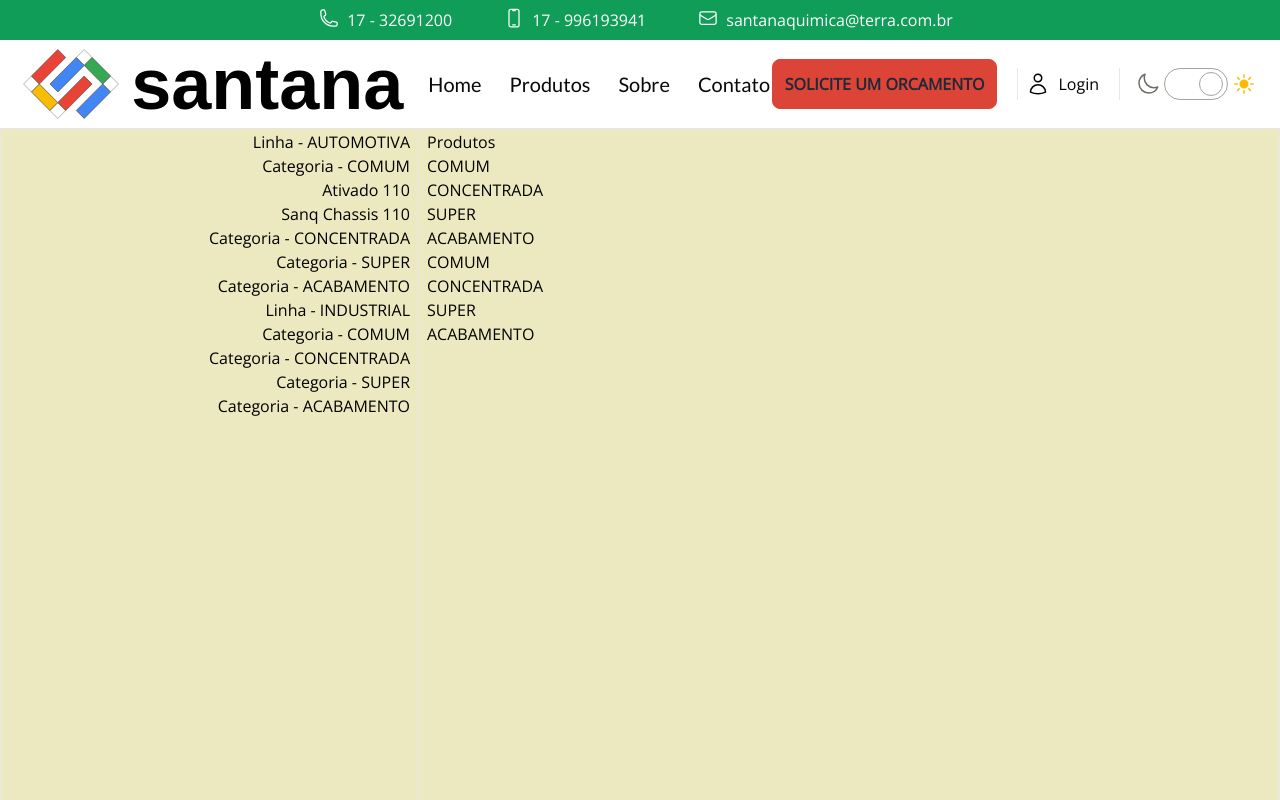
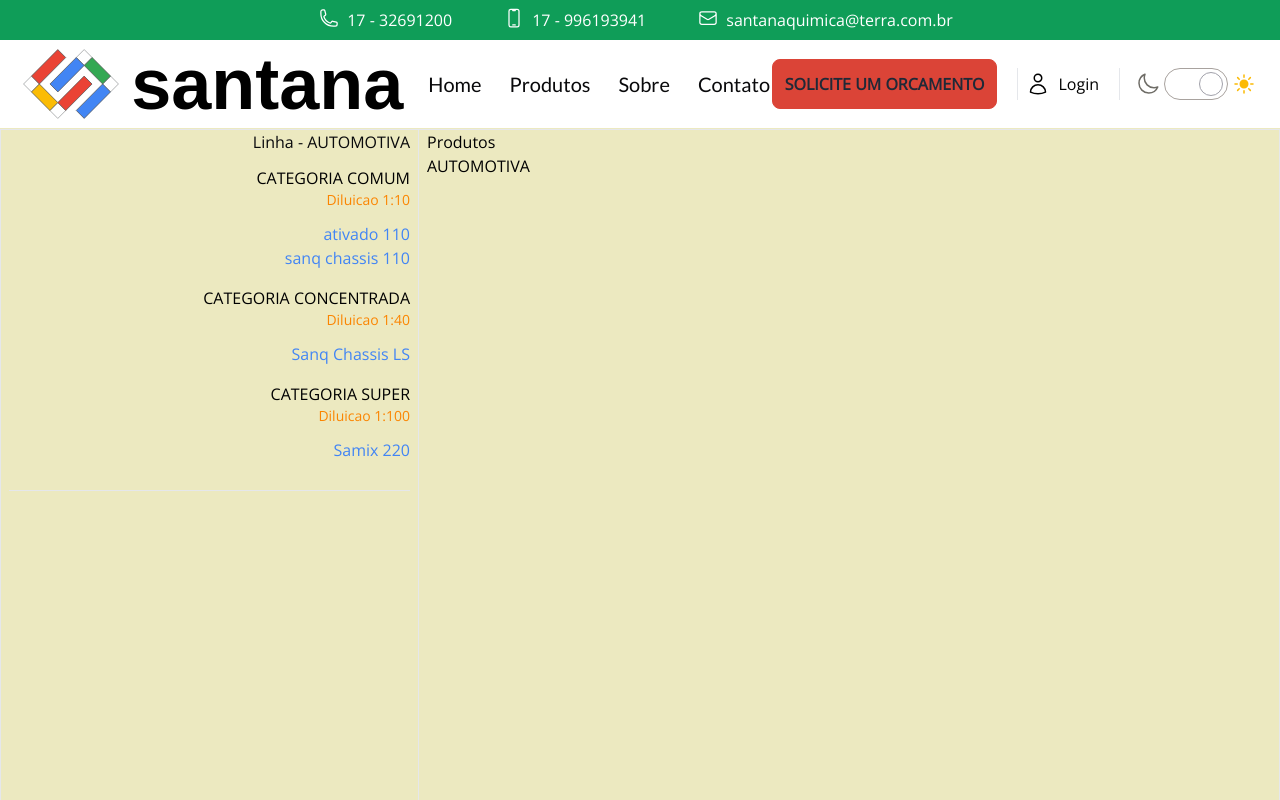
Before and after one commit to jcsj89/front-santana, a Next.js app: page /produtos in a window 1280 px wide. Shown: the top 800 px of the page. Built offline with nearby package versions, Linux system fonts and the light colour scheme; a web font is replaced by a local one.

Commit message:
27.03.24

```diff
--- a/src/app/(public)/produtos/page.tsx
+++ b/src/app/(public)/produtos/page.tsx
@@ -1,18 +1,22 @@
 "use client";
 import AsideMenu from "@/components/layout/produtos/AsideMenu";
-import CategoryProductsModel from "@/core/CategoryProductsModel";
 import Product from "@/core/ProductModel";
-import { categoriesList } from "@/data/CategoryList";
-import { productsList } from "@/data/ProductsList";
+import {
+  getCategory,
+  getClassification,
+  productsList,
+} from "@/data/ProductsList";
 
 import { useEffect, useState } from "react";
 
 const Produtos = () => {
   const [produtos, setProdutos] = useState<Product[]>([]);
-  const [categorias, setCategorias] = useState<CategoryProductsModel[]>([]);
+  const [categorias, setCategorias] = useState<string[]>([]);
+  const [classificacao, setClassificacao] = useState<string[]>([]);
 
   useEffect(() => {
-    setCategorias(categoriesList);
+    setCategorias(getCategory());
+    setClassificacao(getClassification());
     setProdutos(productsList.filter((p) => p.showInWeb && p.active));
   }, []);
 
@@ -21,7 +25,7 @@
       <div className="flex lg:container border  w-full">
         {/* Left Side */}
         <div className="w-1/3 text-xs sm:text-sm md:text-base">
-          <AsideMenu categories={categorias.sort()} products={produtos} />
+          <AsideMenu classification={classificacao} categories={categorias.sort()} products={produtos} />
         </div>
 
         {/* Right Side */}
@@ -29,9 +33,7 @@
           <h1>Produtos</h1>
           {categorias?.map((i) => (
             <p key={Math.random()}>
-              {i.classification.map((i) => (
                 <p key={Math.random()}>{i}</p>
-              ))}
             </p>
           ))}
         </div>
--- a/src/components/layout/produtos/AsideGroup.tsx
+++ b/src/components/layout/produtos/AsideGroup.tsx
@@ -1,48 +1,53 @@
 "use client";
 import Product from "@/core/ProductModel";
-import { productsList } from "@/data/ProductsList";
-import { useEffect } from "react";
+import Link from "next/link";
 
 interface AsideGroupProps {
-  title: string;
-  subTitle?: string;
-  items?: string[];
-  titleClassName?: string;
-  subTitleClassName?: string;
-  item?: string;
   products?: Product[];
+  classification?: string[];
 }
 
 const AsideGroup = (props: AsideGroupProps) => {
+  function renderizarLinksProdutos(classificacao: string) {
+    return props.products?.map((prod) =>
+      prod.classification === classificacao && prod.showInWeb && prod.active ? (
+        <li className="text-[#4285F4] hover:text-[#004e98]" key={Math.random()}>
+          <Link href={`/produtos/${prod.id}`}>{prod.description}</Link>
+        </li>
+      ) : (
+        false
+      )
+    );
+  }
 
-  useEffect(() => {
-    console.log(productsList);
-    console.log("productsList");
-  }, []);
+  function renderizarDiluicao(classificacao: string) {
+    const className = "text-sm text-[#fb8500]";
+    if (classificacao === "COMUM")
+      return <h2 className={className}>Diluicao 1:10</h2>;
+    if (classificacao === "CONCENTRADA")
+      return <h2 className={className}>Diluicao 1:40</h2>;
+    if (classificacao === "SUPER")
+      return <h2 className={className}>Diluicao 1:100</h2>;
+  }
 
   return (
     <div>
-      {productsList.map((product) => (
-        <h1 key={Math.random()}>{product.description}</h1>
+      {props?.classification?.map((classificacao) => (
+        <>
+          <h1
+            className="text-sm md:text-base"
+            key={Math.random() * Math.random()}
+          >
+            <span>CATEGORIA</span> {classificacao}
+          </h1>
+
+          {renderizarDiluicao(classificacao)}
+
+          <div className="mt-2 mb-3 md:mt-3 md:mb-4 text-sm md:text-base ">
+            {renderizarLinksProdutos(classificacao)}
+          </div>
+        </>
       ))}
-
-      <h2 className={`lg:text-lg text-gray-800 ${props.titleClassName}`}>
-        {props.title}
-      </h2>
-      <h3 className={`text-gray-600 ${props.subTitleClassName}`}>
-        {props.subTitle}
-      </h3>
-      {props.items ? (
-        <ul>
-          {props.items?.map((link) => (
-            <li className="uppercase" key={Math.random() * Math.random()}>
-              {link}
-            </li>
-          ))}
-        </ul>
-      ) : (
-        false
-      )}
     </div>
   );
 };
--- a/src/components/layout/produtos/AsideMenu.tsx
+++ b/src/components/layout/produtos/AsideMenu.tsx
@@ -1,41 +1,45 @@
-import CategoryProductsModel from "@/core/CategoryProductsModel";
 import Product from "@/core/ProductModel";
+import { useEffect, useState } from "react";
+import AsideGroup from "./AsideGroup";
 
 interface AsideMenuProps {
-  categories: CategoryProductsModel[];
+  categories: string[];
+  classification: string[];
   products: Product[];
 }
 
 const AsideMenu = (props: AsideMenuProps) => {
-  const ativado = ["Ativado LS", "ativado 110", "ativado 220"];
-  console.log(props.categories);
+  const [loading, setLoading] = useState(true);
+
+  useEffect(() => {
+    setTimeout(() => {
+      setLoading(false);
+    }, 2000);
+  }, []);
+
+  function renderizarMenu() {
+    return props.categories?.map((category) => (
+      <div key={Math.random() * Math.random()}>
+        <ul className="border-b pb-3 mb-3">
+          <div
+            className="text-sm sm:text-base text-zinc-950 capitalize mb-3"
+            key={Math.random() * Math.random()}
+          >
+            Linha - {category}
+          </div>
+          <div>
+            <AsideGroup
+              classification={props.classification}
+              products={props.products}
+            />
+          </div>
+        </ul>
+      </div>
+    ));
+  }
   return (
-    <div className="h-screen px-2 border-r mr-2 text-right">
-      {props.categories?.map((cat) => (
-        <div key={Math.random() * Math.random()}>
-          <ul className="">
-            <span className="capitalize" key={Math.random() * Math.random()}>
-              Linha - {cat.category}
-            </span>
-            <div className="">
-              {cat.classification?.map((c) => (
-                <div key={Math.random() * Math.random()}>
-                  <span className="capitalize">Categoria - {c}</span>
-                  {props.products.map((p) =>
-                    p.classification === c && p.category === cat.category ? (
-                      <li className="capitalize" key={Math.random()}>
-                        {p.description}
-                      </li>
-                    ) : (
-                      false
-                    )
-                  )}
-                </div>
-              ))}
-            </div>
-          </ul>
-        </div>
-      ))}
+    <div className="h-screen px-2 border-r mr-2 text-right ">
+      {loading ? <span>carregando...</span> : renderizarMenu()}
     </div>
   );
 };
--- a/src/data/ProductsList.ts
+++ b/src/data/ProductsList.ts
@@ -1,6 +1,8 @@
 import Product from "@/core/ProductModel";
 
 const productsList: Product[] = [];
+const categoryList: string[] = [];
+const classificationList: string[] = [];
 
 const prod1 = Product.createEmpty();
 productsList.push(prod1);
@@ -24,4 +26,46 @@
 prod2.classification = "COMUM";
 prod2.category = "AUTOMOTIVA";
 
-export { productsList };
+const prod3 = Product.createEmpty();
+productsList.push(prod3);
+prod3.description = "Sanq Chassis LS";
+prod3.dilution = "1:40";
+prod3.dilutionPercent = 1;
+prod3.color = "azul";
+prod3.showInWeb = Product.STATUS.SHOW;
+prod3.tags = ["azul", "bau", "chassis"];
+prod3.classification = "CONCENTRADA";
+prod3.category = "AUTOMOTIVA";
+
+const prod4 = Product.createEmpty();
+productsList.push(prod4);
+prod4.description = "Samix 220";
+prod4.dilution = "1:100";
+prod4.dilutionPercent = 1;
+prod4.color = "amarelo";
+prod4.showInWeb = Product.STATUS.SHOW;
+prod4.tags = ["azul", "bau", "chassis"];
+prod4.classification = "SUPER";
+prod4.category = "AUTOMOTIVA";
+
+function getCategory() {
+  productsList.map((p) => {
+    if (p.category !== undefined) {
+      !categoryList.includes(p.category) ? categoryList.push(p.category) : null;
+    }
+  });
+  return categoryList;
+}
+
+function getClassification() {
+  productsList.map((p) => {
+    if (p.classification !== undefined) {
+      !classificationList.includes(p.classification)
+        ? classificationList.push(p.classification)
+        : null;
+    }
+  });
+  return classificationList;
+}
+
+export { getCategory, getClassification, productsList };
```
